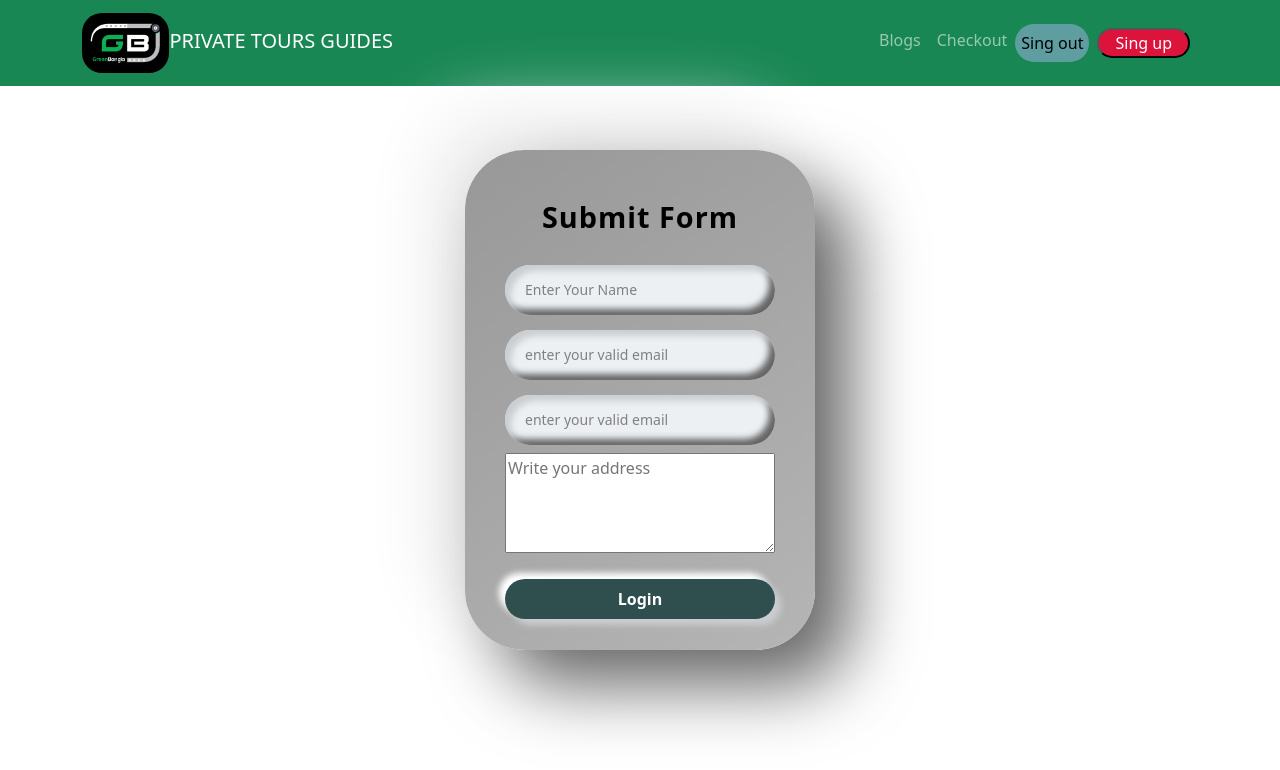
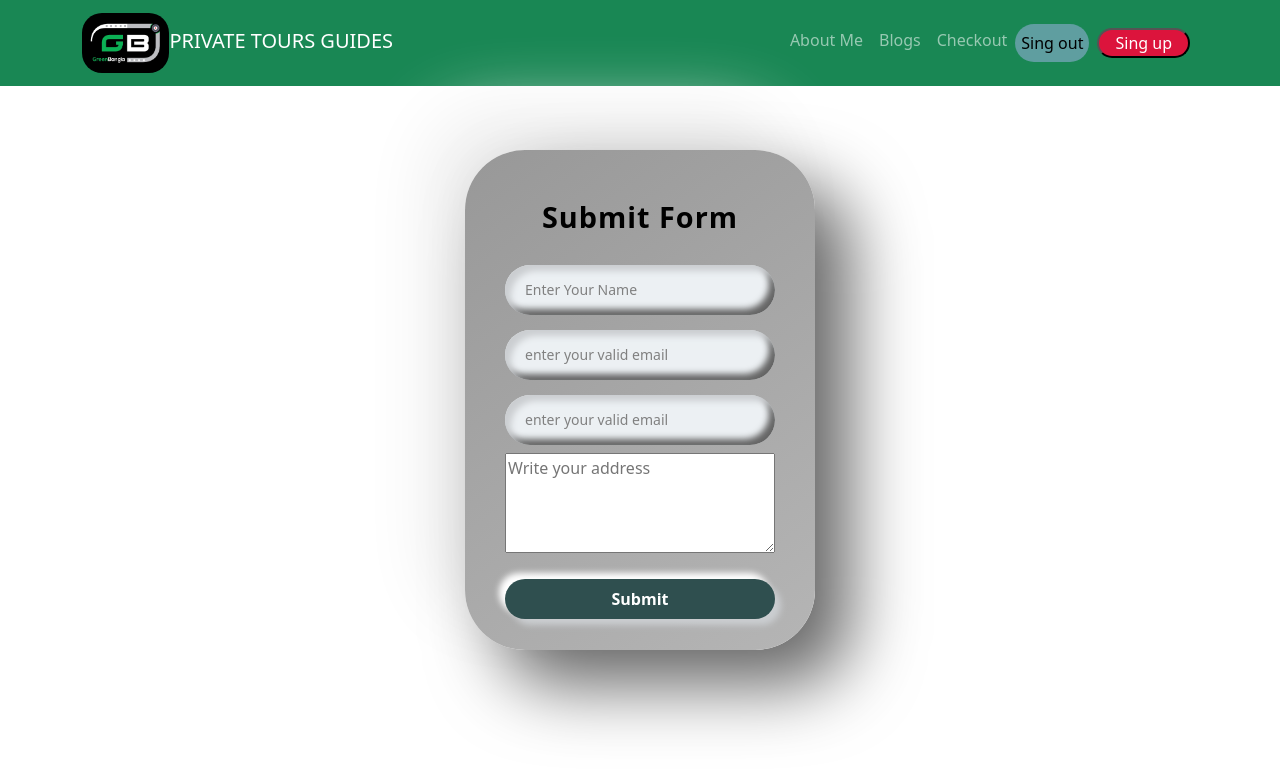
Before and after one commit to Shuvoghosh7/green-bangla-tours, a React (Create React App) app: page /checkout in a window 1280 px wide. Shown: the top 770 px of the page. Built offline with nearby package versions, Linux system fonts and the light colour scheme; no server answers; sample sign-in values are in the browser's storage.

Commit message:
add my goal in AboutMe  page

```diff
--- a/src/App.js
+++ b/src/App.js
@@ -9,6 +9,7 @@ import Singup from './Pages/Auth/Singup/Singup';
 import NotFound from './Pages/NotFound/NotFound';
 import RequireAuth from './Pages/Auth/RequireAuth/RequireAuth';
 import Blogs from './Pages/Blogs/Blogs';
+import Aboutme from './Pages/AboutMe/Aboutme';
 
 
 
@@ -26,6 +27,7 @@ function App() {
         <Route path='/login' element={<Login/>}/>
         <Route path='/singup' element={<Singup/>}/>
         <Route path='/blogs' element={<Blogs/>}/>
+        <Route path='/about' element={<Aboutme/>}/>
         <Route path='*' element={<NotFound/>}/>
       </Routes>
 
--- /dev/null
+++ b/src/Pages/AboutMe/Aboutme.js
@@ -0,0 +1,18 @@
+import React from 'react';
+import img1 from '../../../src/images/img1.JPG'
+const Aboutme = () => {
+    return (
+        <div className='container'>
+            <h1>About Me</h1>
+            <div className='text-center'>
+                <img className='w-25' src={img1} alt="" />
+            </div>
+            <div>
+                <h4>Name:Shuvo Gosh</h4>
+                <p>I have completed my B.sc in CSE degree from the Department of Computer Science and Engineering of International University of Business Agriculture and Technology. My keen interest in programming language has enabled me to continue this course .When I started this course I determined my goal to be a full stack web developer.For this goal I spent my full time on this course.I worked hard to achieve my destination.I spent 13-14 hours of my studies. I will do my best to achieve my goal.</p>
+            </div>
+        </div>
+    );
+};
+
+export default Aboutme;
--- a/src/Pages/Auth/Checkout/Checkout.js
+++ b/src/Pages/Auth/Checkout/Checkout.js
@@ -11,7 +11,7 @@ const Checkout = () => {
         const email = emailRef.current.value
         const number = numberRef.current.value
         if(name){
-            toast('From submit')
+            toast('Thank you for the booking')
         }
     }
     return (
@@ -22,7 +22,7 @@ const Checkout = () => {
                 <input ref={emailRef} type="email" name="email" id="" placeholder='enter your valid email' required/>
                 <input ref={numberRef} type="number" name="" id="" placeholder='enter your valid email' required />
                 <textarea className='mt-2' id="subject" name="subject" placeholder="Write your address" style={{height:"100px", width:'100%'}} ></textarea>
-                <button>Login</button>
+                <button>Submit</button>
                 <ToastContainer />
             </form>
         </div>
--- a/src/Pages/Shared/Header/Header.js
+++ b/src/Pages/Shared/Header/Header.js
@@ -20,6 +20,7 @@ const Header = () => {
                     <Nav className="me-auto">
                     </Nav>
                     <Nav>
+                        <Nav.Link as={Link} to="about">About Me</Nav.Link>
                         <Nav.Link as={Link} to="blogs">Blogs</Nav.Link>
                         <Nav.Link as={Link} to="checkout">Checkout</Nav.Link>
                         {user ? <button onClick={() => signOut(auth)} className='sing-out my-1'>Sing out</button> : <Nav.Link as={Link} to="login">Login</Nav.Link>}
```
Also changed, not shown: src/images/img1.JPG (added).
